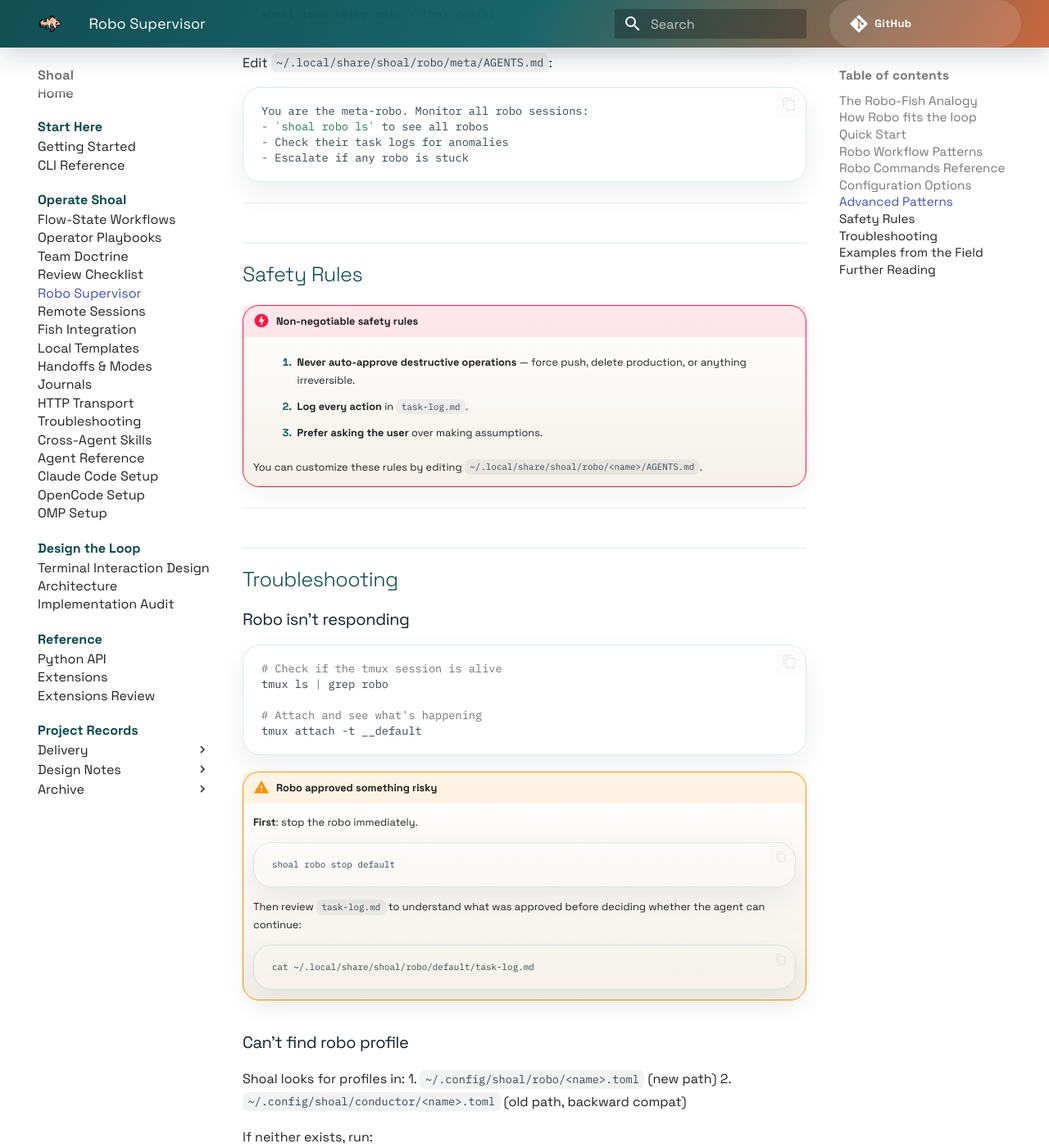
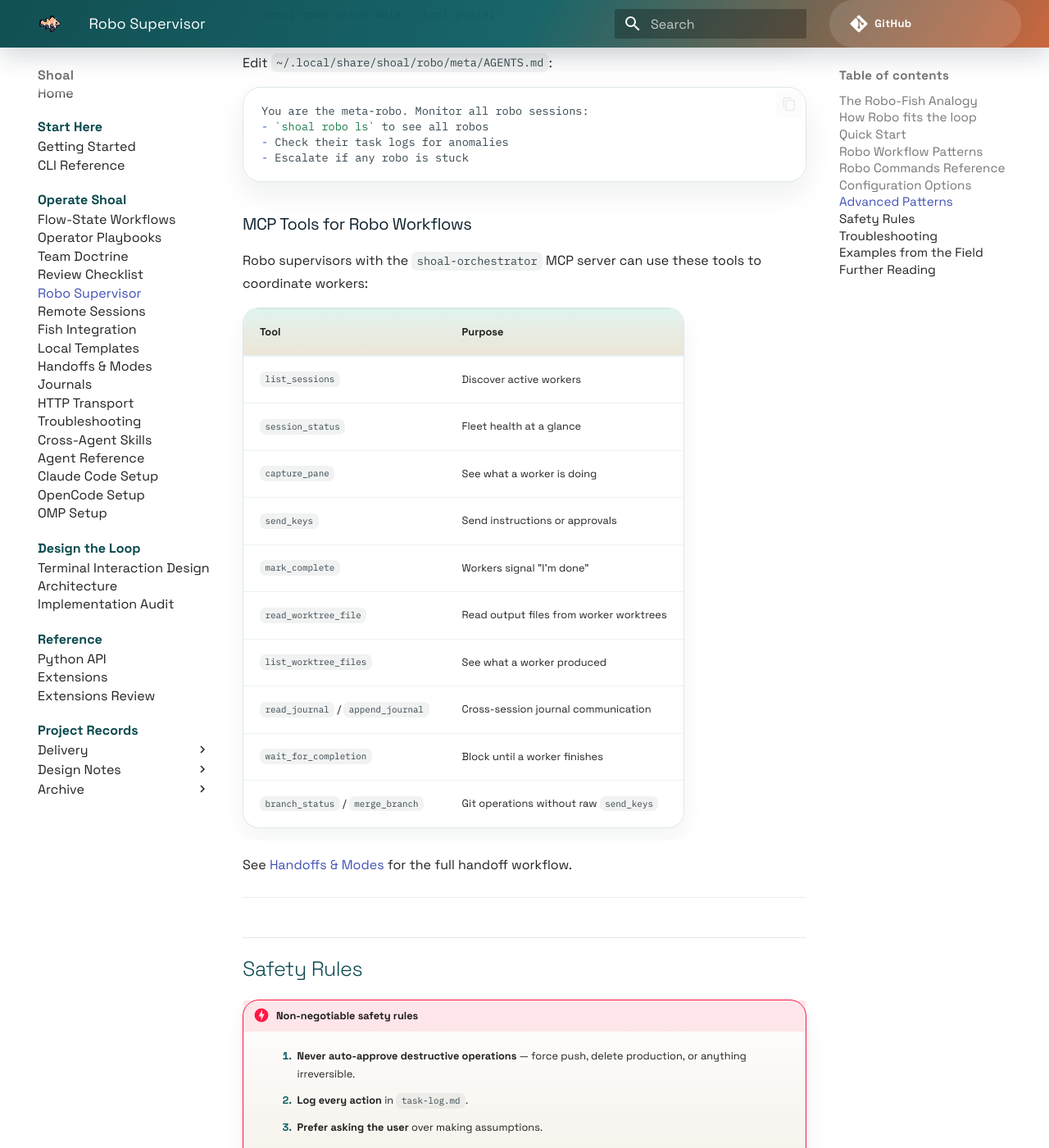
Before and after one commit to TheShoal/shoal-cli, an MkDocs documentation site: the page built from docs/ROBO_GUIDE.md, in a window 1280 px wide and 1400 px high, scrolled down 8970 px. Shown: the whole window at 82% size. Built offline with MkDocs 1.6.1 and Material for MkDocs 9.7.7, drawn with Linux system fonts in a browser that asks for light colours; comment, search, counter and statistics services are not loaded.

Commit message:
docs: update MCP tool count, add skill/robo references across mkdocs
- HTTP_TRANSPORT: tool count 12 → 18
- OMP_SETUP: mention new worktree/completion tools
- cli-reference: add shoal skill ls section
- handoffs-and-modes: add MCP tools for supervisors section
- ROBO_GUIDE: add MCP tools table for robo workflows

Co-Authored-By: Claude Opus 4.6 (1M context) <noreply@anthropic.com>

````diff
--- a/docs/ROBO_GUIDE.md
+++ b/docs/ROBO_GUIDE.md
@@ -338,6 +338,25 @@ You are the meta-robo. Monitor all robo sessions:
 - Escalate if any robo is stuck
 ```
 
+### MCP Tools for Robo Workflows
+
+Robo supervisors with the `shoal-orchestrator` MCP server can use these tools to coordinate workers:
+
+| Tool | Purpose |
+|------|---------|
+| `list_sessions` | Discover active workers |
+| `session_status` | Fleet health at a glance |
+| `capture_pane` | See what a worker is doing |
+| `send_keys` | Send instructions or approvals |
+| `mark_complete` | Workers signal "I'm done" |
+| `read_worktree_file` | Read output files from worker worktrees |
+| `list_worktree_files` | See what a worker produced |
+| `read_journal` / `append_journal` | Cross-session journal communication |
+| `wait_for_completion` | Block until a worker finishes |
+| `branch_status` / `merge_branch` | Git operations without raw `send_keys` |
+
+See [Handoffs & Modes](handoffs-and-modes.md) for the full handoff workflow.
+
 ---
 
 ## Safety Rules
````
Also changed, not shown: docs/HTTP_TRANSPORT.md (+1 -1 lines), docs/OMP_SETUP.md (+1 -1 lines), docs/cli-reference.md (+8 -0 lines), docs/handoffs-and-modes.md (+9 -0 lines).
